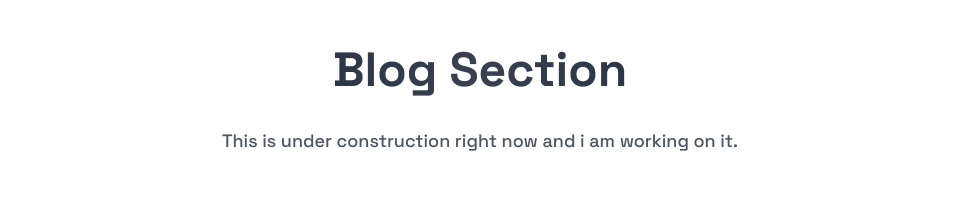
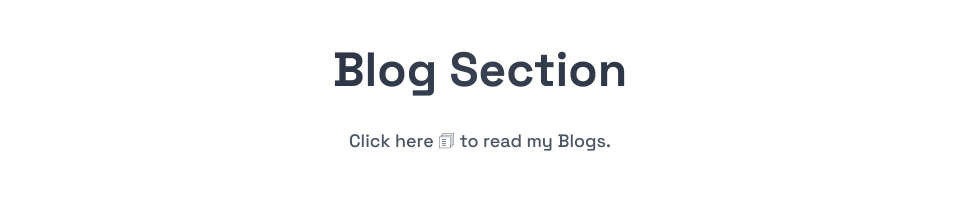
Before and after one commit to ritikkumar27/portfolio_v2, a Next.js app: page / in a window 1280 px wide. Shown: the part 3940-4156 px from the top of the page, without its empty margins (160-1119 px from the left). Built offline with nearby package versions, Linux system fonts and the light colour scheme; no server answers; the database is empty.

Commit message:
blog link added

```diff
--- a/src/components/portfolio/Blog.tsx
+++ b/src/components/portfolio/Blog.tsx
@@ -17,7 +17,7 @@ export default function Blog() {
           Blog Section
         </h2>
         <p className="text-lg text-gray-600 dark:text-gray-300 max-w-2xl mx-auto leading-relaxed">
-          This is under construction right now and i am working on it.
+          <a href="https://blog.ritikkumar.dev">Click here 🗊 to read my Blogs.</a>
         </p>
       </motion.div>
     </section>
```
